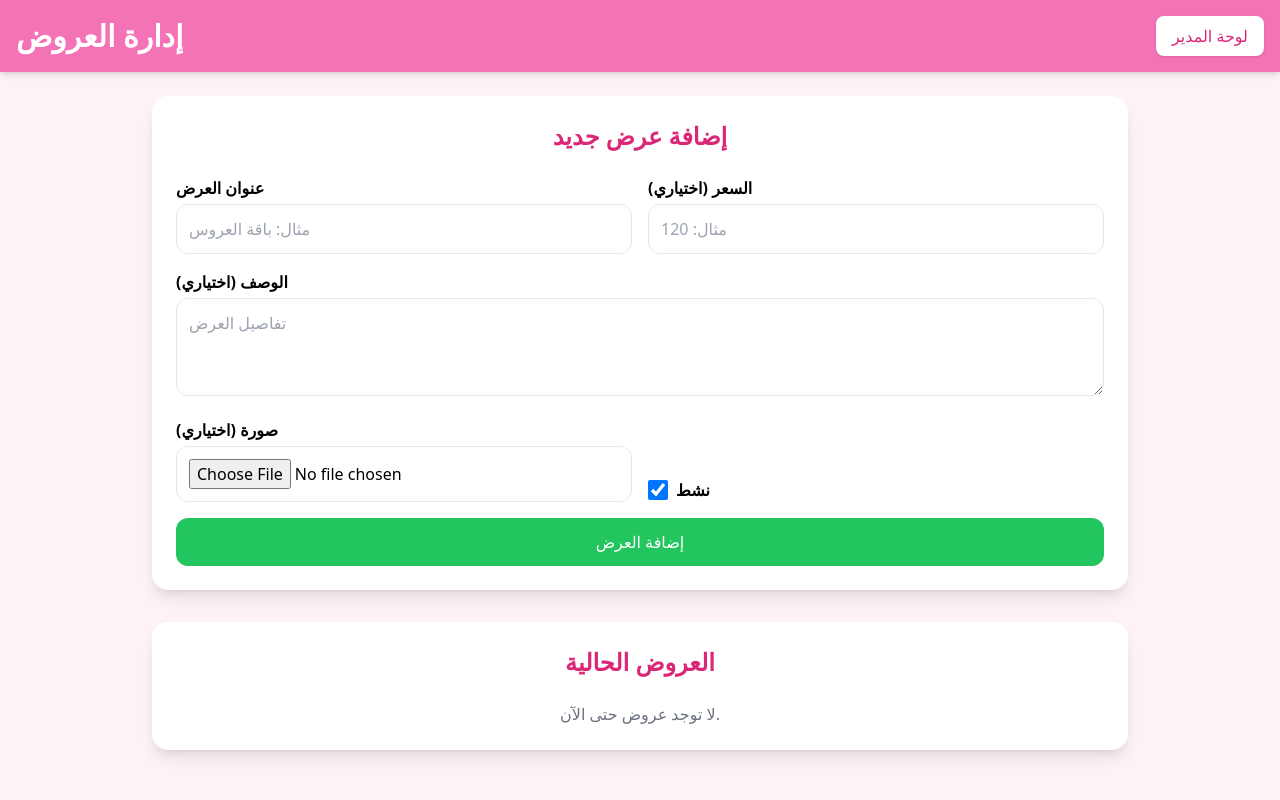
After one commit to citybeachgulf-droid/salon, a Flask app: page /admin/offers in a window 1280 px wide. The commit adds this page. Run offline with Flask 3, Linux system fonts and the light colour scheme; the visitor is signed in with stand-in values (Sample User, id 1); some libraries are stand-ins or nearby versions.

Commit message:
Add Offer model and CRUD functionality
Co-authored-by: citybeachgulf <citybeachgulf@gmail.com>

```diff
--- a/salon_flask/routes/main.py
+++ b/salon_flask/routes/main.py
@@ -2,7 +2,7 @@ from flask import Blueprint, render_template, request, redirect, url_for, flash,
 from extensions import db
 from models import Employee, User
 from flask import session, redirect, url_for, flash
-from models import Employee, User, Service, Booking, Supplier
+from models import Employee, User, Service, Booking, Supplier, Offer
 from sqlalchemy import func
 from datetime import datetime, date, timedelta
 from models import Service, Employee, Customer, Sale, SaleItem,Inventory
@@ -32,7 +32,8 @@ def home():
     services = Service.query.all()
     employees = Employee.query.all()
     categories = _load_gallery_categories()
-    return render_template('customer_home.html', services=services, employees=employees, categories=categories)
+    offers = Offer.query.filter_by(active=True).order_by(Offer.created_at.desc()).all()
+    return render_template('customer_home.html', services=services, employees=employees, categories=categories, offers=offers)
 
 
 
@@ -1511,3 +1512,72 @@ def view_invoice(sale_id):
 
     sale = Sale.query.get_or_404(sale_id)
     return render_template('invoice.html', sale=sale)
+
+
+# -----------------------------
+# Admin: Offers CRUD
+# -----------------------------
+@main_bp.route('/admin/offers', methods=['GET', 'POST'])
+def admin_offers():
+    if session.get('role') != 'admin':
+        return "Access Denied", 403
+
+    if request.method == 'POST':
+        title = (request.form.get('title') or '').strip()
+        description = (request.form.get('description') or '').strip() or None
+        price_raw = (request.form.get('price') or '').strip()
+        active_flag = True if request.form.get('active') else False
+
+        if not title:
+            flash('يرجى إدخال عنوان العرض', 'danger')
+            return redirect(url_for('main.admin_offers'))
+
+        price_val = None
+        if price_raw:
+            try:
+                price_val = Decimal(str(price_raw))
+            except Exception:
+                flash('صيغة السعر غير صحيحة', 'danger')
+                return redirect(url_for('main.admin_offers'))
+
+        image_url = None
+        file = request.files.get('image')
+        if file and file.filename:
+            filename = secure_filename(file.filename)
+            _, ext = os.path.splitext(filename.lower())
+            os.makedirs(os.path.join('static', 'uploads', 'offers'), exist_ok=True)
+            unique_name = f"{uuid.uuid4().hex}{ext}"
+            save_path = os.path.join('static', 'uploads', 'offers', unique_name)
+            file.save(save_path)
+            image_url = f"uploads/offers/{unique_name}"
+
+        offer = Offer(title=title, description=description, price=price_val, image_url=image_url, active=active_flag)
+        db.session.add(offer)
+        db.session.commit()
+        flash('تمت إضافة العرض بنجاح', 'success')
+        return redirect(url_for('main.admin_offers'))
+
+    offers = Offer.query.order_by(Offer.created_at.desc()).all()
+    return render_template('admin_offers.html', offers=offers)
+
+
+@main_bp.route('/admin/offers/<int:offer_id>/toggle', methods=['POST'])
+def toggle_offer(offer_id):
+    if session.get('role') != 'admin':
+        return "Access Denied", 403
+    offer = Offer.query.get_or_404(offer_id)
+    offer.active = not bool(offer.active)
+    db.session.commit()
+    flash('تم تحديث حالة العرض', 'success')
+    return redirect(url_for('main.admin_offers'))
+
+
+@main_bp.route('/admin/offers/<int:offer_id>/delete', methods=['POST'])
+def delete_offer(offer_id):
+    if session.get('role') != 'admin':
+        return "Access Denied", 403
+    offer = Offer.query.get_or_404(offer_id)
+    db.session.delete(offer)
+    db.session.commit()
+    flash('تم حذف العرض', 'success')
+    return redirect(url_for('main.admin_offers'))
--- a/salon_flask/templates/admin_dashboard.html
+++ b/salon_flask/templates/admin_dashboard.html
@@ -16,6 +16,7 @@
     <a href="{{ url_for('main.inventory_dashboard') }}" class="bg-green-400 text-black py-2 px-4 rounded-lg shadow hover:bg-green-500 transition">المخزن</a>
     <a href="{{ url_for('main.suppliers_dashboard') }}" class="bg-green-400 text-black py-2 px-4 rounded-lg shadow hover:bg-green-500 transition">الموردين</a>
     <a href="{{ url_for('main.admin_services') }}" class="bg-green-400 text-black py-2 px-4 rounded-lg shadow hover:bg-green-500 transition">الخدمات</a>
+    <a href="{{ url_for('main.admin_offers') }}" class="bg-green-400 text-black py-2 px-4 rounded-lg shadow hover:bg-green-500 transition">العروض</a>
     <a href="{{ url_for('main.customers') }}" class="bg-green-400 text-black py-2 px-4 rounded-lg shadow hover:bg-green-500 transition">العملاء</a>
     <a href="{{ url_for('main.pos_bookings') }}" class="bg-green-400 text-black py-2 px-4 rounded-lg shadow hover:bg-green-500 transition">الحجوزات</a>
     <a href="{{ url_for('main.pos_dashboard') }}" class="bg-green-400 text-black py-2 px-4 rounded-lg shadow hover:bg-green-500 transition">POS</a>
--- /dev/null
+++ b/salon_flask/templates/admin_offers.html
@@ -0,0 +1,97 @@
+<!DOCTYPE html>
+<html lang="ar">
+<head>
+  <meta charset="UTF-8">
+  <meta name="viewport" content="width=device-width, initial-scale=1.0">
+  <title>لوحة المدير - العروض</title>
+  <script src="https://cdn.tailwindcss.com"></script>
+</head>
+<body class="bg-pink-50 font-sans">
+
+<header class="bg-pink-400 p-4 shadow-md">
+  <div class="flex items-center justify-between">
+    <h1 class="text-3xl font-bold text-white">إدارة العروض</h1>
+    <nav class="flex items-center gap-2">
+      <a href="{{ url_for('main.admin_dashboard') }}" class="bg-white text-pink-600 py-2 px-4 rounded-lg shadow hover:bg-pink-100 transition">لوحة المدير</a>
+    </nav>
+  </div>
+</header>
+
+<main class="p-6 space-y-8 max-w-5xl mx-auto">
+  <!-- إضافة عرض جديد -->
+  <div class="bg-white p-6 rounded-2xl shadow-lg">
+    <h2 class="text-2xl font-bold text-pink-600 mb-6 text-center">إضافة عرض جديد</h2>
+    <form action="{{ url_for('main.admin_offers') }}" method="POST" enctype="multipart/form-data" class="grid gap-4 md:grid-cols-2">
+      <div class="md:col-span-1">
+        <label class="block mb-1 font-semibold">عنوان العرض</label>
+        <input type="text" name="title" class="w-full p-3 border rounded-xl focus:ring-2 focus:ring-pink-400" placeholder="مثال: باقة العروس" required>
+      </div>
+      <div class="md:col-span-1">
+        <label class="block mb-1 font-semibold">السعر (اختياري)</label>
+        <input type="number" step="0.01" name="price" class="w-full p-3 border rounded-xl focus:ring-2 focus:ring-pink-400" placeholder="مثال: 120">
+      </div>
+      <div class="md:col-span-2">
+        <label class="block mb-1 font-semibold">الوصف (اختياري)</label>
+        <textarea name="description" rows="3" class="w-full p-3 border rounded-xl focus:ring-2 focus:ring-pink-400" placeholder="تفاصيل العرض"></textarea>
+      </div>
+      <div class="md:col-span-1">
+        <label class="block mb-1 font-semibold">صورة (اختياري)</label>
+        <input type="file" name="image" accept="image/*" class="w-full p-3 border rounded-xl">
+      </div>
+      <div class="md:col-span-1 flex items-end">
+        <label class="inline-flex items-center gap-2">
+          <input type="checkbox" name="active" checked class="w-5 h-5">
+          <span class="font-semibold">نشط</span>
+        </label>
+      </div>
+      <div class="md:col-span-2">
+        <button type="submit" class="w-full bg-green-500 text-white px-6 py-3 rounded-xl hover:bg-green-600 transition">إضافة العرض</button>
+      </div>
+    </form>
+  </div>
+
+  <!-- قائمة العروض -->
+  <div class="bg-white p-6 rounded-2xl shadow-lg">
+    <h2 class="text-2xl font-bold text-pink-600 mb-6 text-center">العروض الحالية</h2>
+    {% if offers %}
+    <div class="grid gap-6 md:grid-cols-2">
+      {% for o in offers %}
+      <div class="bg-pink-50 rounded-xl shadow p-4">
+        <div class="flex gap-4">
+          {% if o.image_url %}
+          <img src="{{ url_for('static', filename=o.image_url) }}" class="w-28 h-28 object-cover rounded-lg" alt="{{ o.title }}">
+          {% endif %}
+          <div class="flex-1">
+            <div class="flex items-center justify-between">
+              <h3 class="font-bold text-pink-700 text-lg">{{ o.title }}</h3>
+              <span class="text-sm px-2 py-1 rounded {{ 'bg-green-200 text-green-800' if o.active else 'bg-gray-200 text-gray-700' }}">{{ 'نشط' if o.active else 'غير نشط' }}</span>
+            </div>
+            {% if o.description %}
+            <p class="text-gray-700 mt-1">{{ o.description }}</p>
+            {% endif %}
+            {% if o.price is not none %}
+            <p class="text-pink-600 font-semibold mt-1">{{ o.price }} ر.ع</p>
+            {% endif %}
+            <div class="flex gap-2 mt-3">
+              <form action="{{ url_for('main.toggle_offer', offer_id=o.id) }}" method="POST">
+                <button class="px-3 py-2 rounded-lg text-white {{ 'bg-gray-500 hover:bg-gray-600' if o.active else 'bg-green-500 hover:bg-green-600' }}">
+                  {{ 'تعطيل' if o.active else 'تفعيل' }}
+                </button>
+              </form>
+              <form action="{{ url_for('main.delete_offer', offer_id=o.id) }}" method="POST" onsubmit="return confirm('هل أنت متأكد من حذف هذا العرض؟');">
+                <button class="px-3 py-2 rounded-lg bg-red-500 hover:bg-red-600 text-white">حذف</button>
+              </form>
+            </div>
+          </div>
+        </div>
+      </div>
+      {% endfor %}
+    </div>
+    {% else %}
+      <div class="text-center text-gray-500">لا توجد عروض حتى الآن.</div>
+    {% endif %}
+  </div>
+</main>
+
+</body>
+</html>
```
Also changed, not shown: salon_flask/migrations/versions/8f3a2b1c9d4e_add_offer_model.py (added, +32 -0 lines), salon_flask/models.py (+10 -0 lines), salon_flask/templates/customer_home.html (+19 -16 lines).
